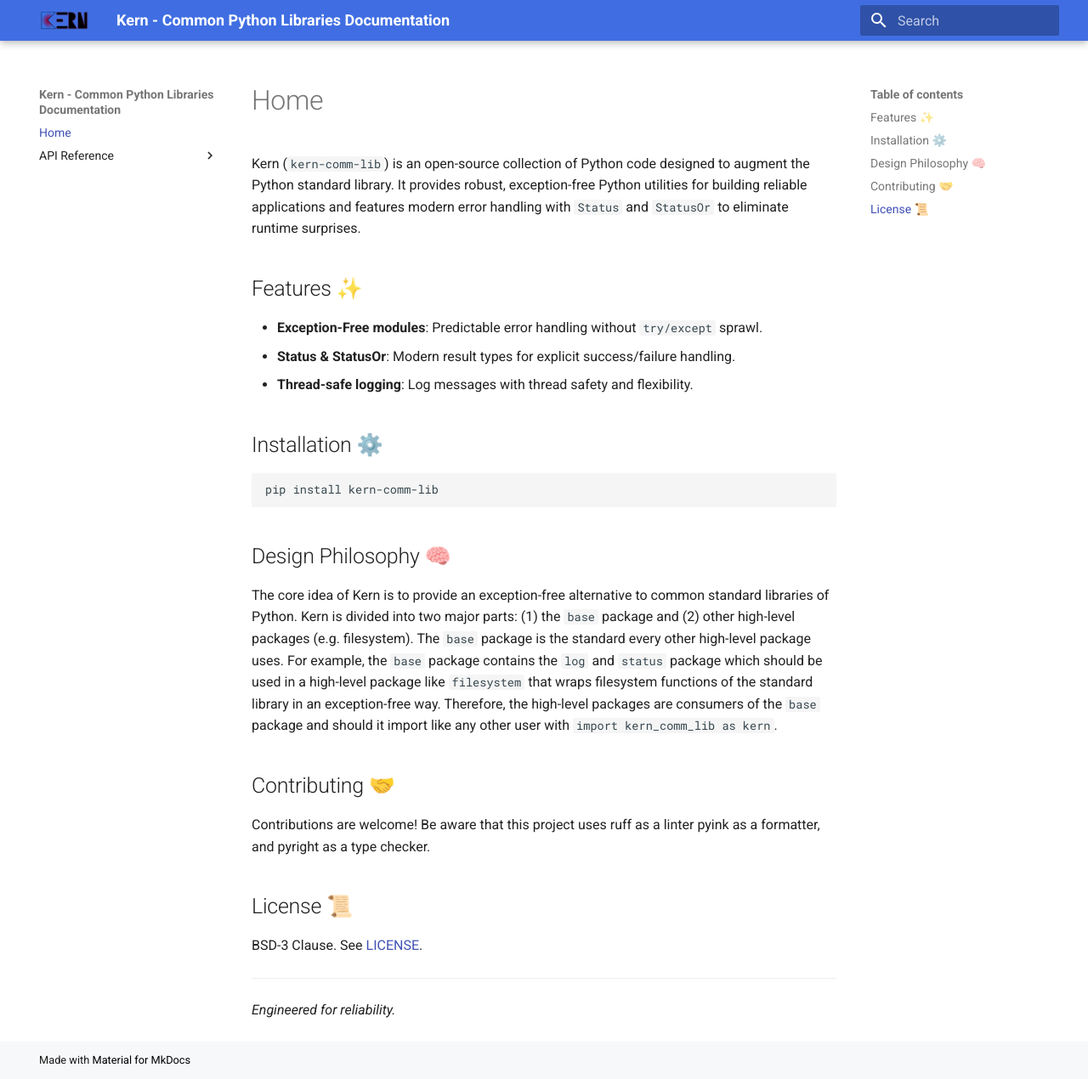
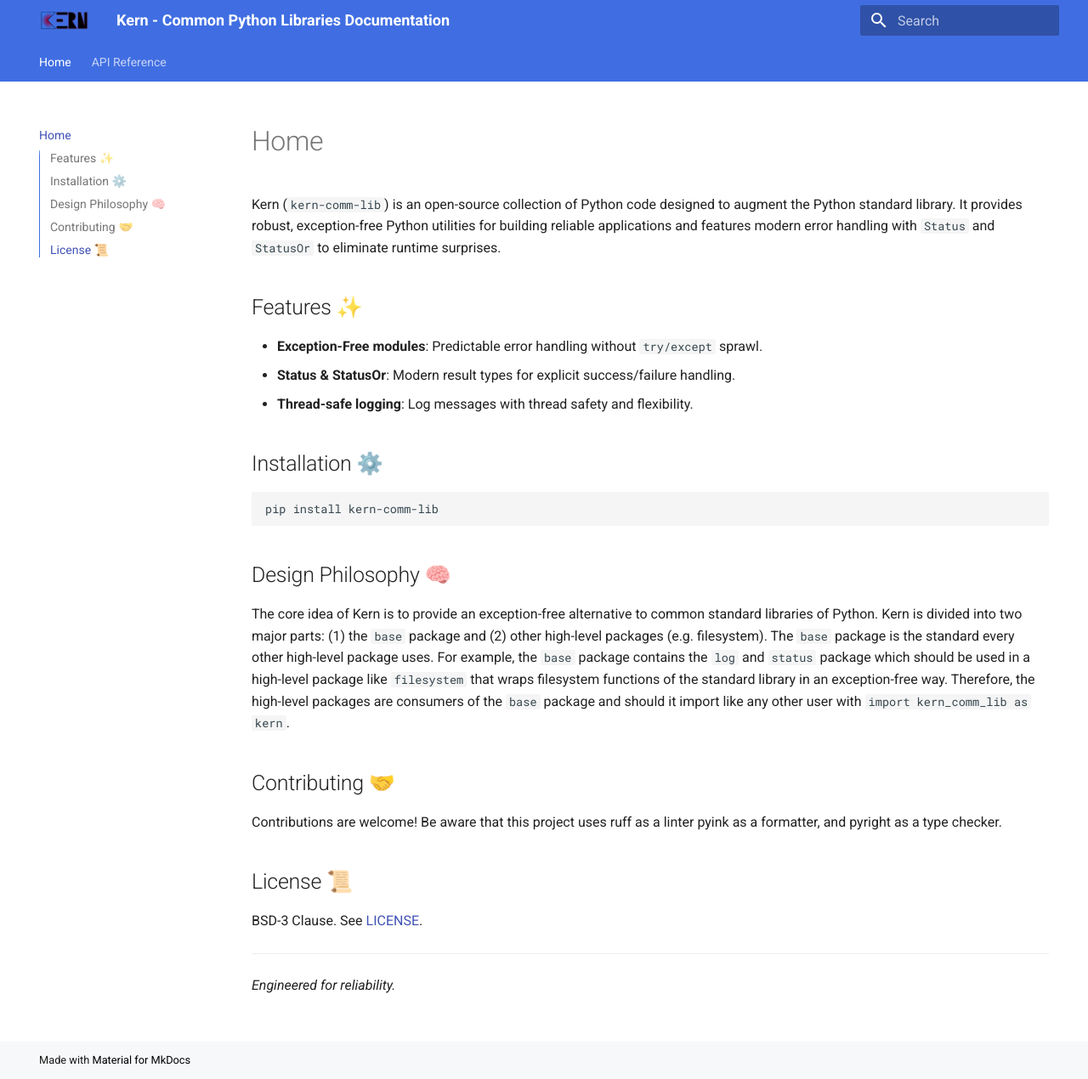
Before and after one commit to urban233/kern-comm-lib, an MkDocs documentation site: the page built from docs/website/docs/index.md, in a window 1280 px wide and 1270 px high. Shown: the whole window at 85% size. Built offline with MkDocs 1.6.1 and Material for MkDocs 9.7.7, drawn with Linux system fonts in a browser that asks for light colours.

Commit message:
Update MkDocs configuration and change homepage URL to documentation site

```diff
--- a/docs/website/mkdocs.yml
+++ b/docs/website/mkdocs.yml
@@ -29,11 +29,16 @@ nav:
         - api_reference/filesystem/index.md
         - api_reference/filesystem/kpath.md
 theme:
+  # Base color: #406ee2 (Kern blue)
   name: material
   language: en
   logo: assets/logo_wide.png
   favicon: assets/logo.png
-  # #406ee2
+  features:
+    - navigation.instant
+    - navigation.tabs
+    - navigation.path
+    - toc.integrate
   font:
     text: Roboto
     code: Roboto Mono
--- a/pyproject.toml
+++ b/pyproject.toml
@@ -16,7 +16,7 @@ dependencies = [
 ]
 
 [project.urls]
-homepage = "https://github.com/urban233/kern-comm-lib"
+homepage = "https://urban233.github.io/kern-comm-lib/"
 repository = "https://github.com/urban233/kern-comm-lib"
 
 [tool.ruff]
```
